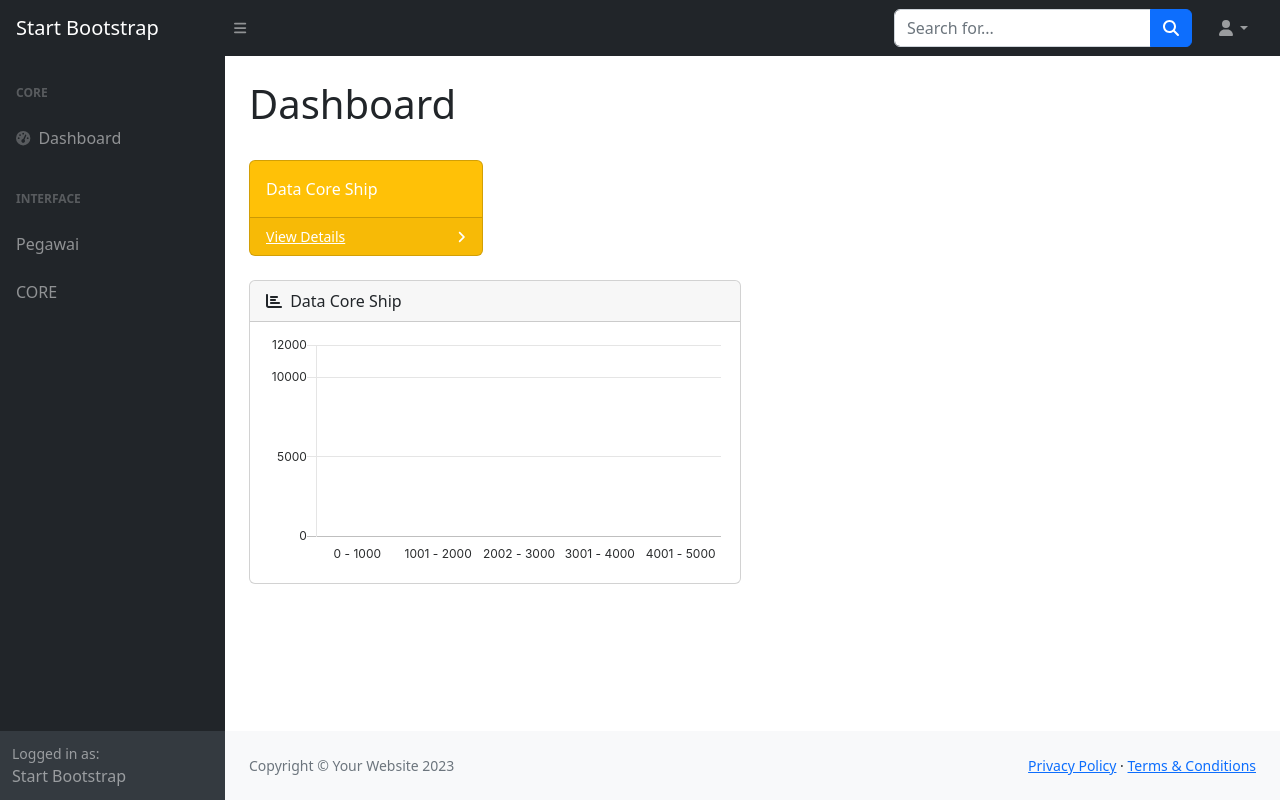
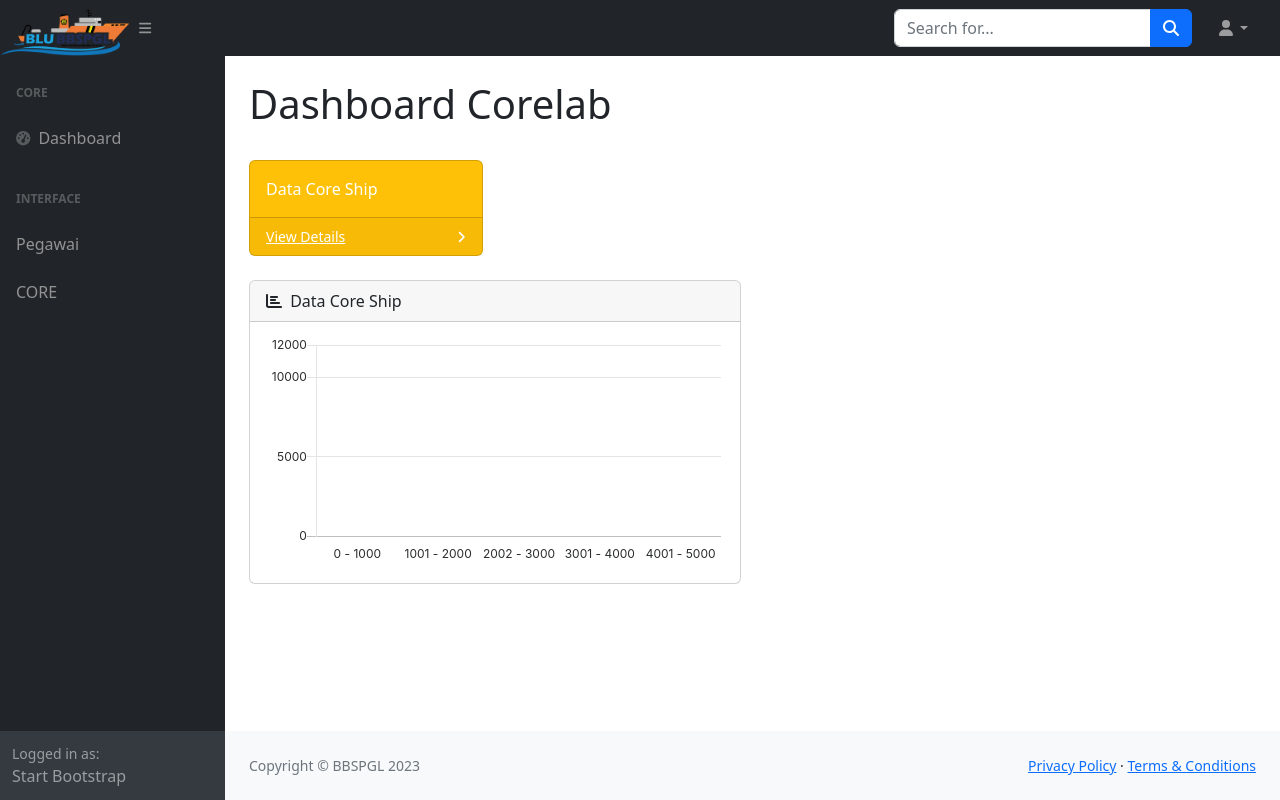
Before and after one commit to achmadJuliarman/corelab, a CodeIgniter 4 app: template app/Views/dashboard/index.php in a window 1280 px wide. Run offline with PHP 8.4 and a stand-in for CodeIgniter, Linux system fonts and the light colour scheme; the template is opened without the code that fills it, so the values that code supplies are empty; some libraries are stand-ins or nearby versions.

Commit message:
ubah gambar di menu kiri atas

```diff
--- a/app/Controllers/PegawaiController.php
+++ b/app/Controllers/PegawaiController.php
@@ -129,7 +129,6 @@ class PegawaiController extends BaseController
         $sheet->setCellValue('C1', 'Password');
         $sheet->setCellValue('D1', 'Nip');
         $sheet->setCellValue('E1', 'Telp');
-        $sheet->setCellValue('F1', 'ID Level User');
 
         $column = 2; //kolom start
 
@@ -140,7 +139,6 @@ class PegawaiController extends BaseController
          $sheet->setCellValue('C'.$column, $value->PASSWORD);
          $sheet->setCellValue('D'.$column, $value->NIP);
          $sheet->setCellValue('E'.$column, $value->TELP);
-         $sheet->setCellValue('F'.$column, $value->USERLEVELID);
          $column++;
        }
         //Mengatur style yang ada
@@ -164,7 +162,6 @@ class PegawaiController extends BaseController
        $sheet->getColumnDimension('B')->setAutoSize(true);
        $sheet->getColumnDimension('C')->setAutoSize(true);
        $sheet->getColumnDimension('D')->setAutoSize(true);
-       $sheet->getColumnDimension('F')->setAutoSize(true);
 
 
         //untuk melakukan download excel dan penamaan file nya
--- a/app/Views/dashboard/index.php
+++ b/app/Views/dashboard/index.php
@@ -2,7 +2,7 @@
 
 <?= $this->section('content') ?>
 <div class="container-fluid px-4">
-  <h1 class="mt-4">Dashboard</h1>
+  <h1 class="mt-4">Dashboard Corelab</h1>
   <!-- <ol class="breadcrumb mb-4">
         <li class="breadcrumb-item active">Dashboard</li>
     </ol> -->
--- a/app/Views/layouts/template.php
+++ b/app/Views/layouts/template.php
@@ -19,7 +19,7 @@
 <body class="sb-nav-fixed">
     <nav class="sb-topnav navbar navbar-expand navbar-dark bg-dark">
         <!-- Navbar Brand-->
-        <a class="navbar-brand ps-3" href="index.html">Start Bootstrap</a>
+         <a href="dashboard"><img src="assets/img/logo.png" alt="esdm" border="0" style="width: 130px; height: auto; margin-top: 8px;"></a>
         <!-- Sidebar Toggle-->
         <button class="btn btn-link btn-sm order-1 order-lg-0 me-4 me-lg-0" id="sidebarToggle" href="#!"><i class="fas fa-bars"></i></button>
         <!-- Navbar Search-->
@@ -76,7 +76,7 @@
             <footer class="py-4 bg-light mt-auto">
                 <div class="container-fluid px-4">
                     <div class="d-flex align-items-center justify-content-between small">
-                        <div class="text-muted">Copyright &copy; Your Website 2023</div>
+                        <div class="text-muted">Copyright &copy; BBSPGL 2023</div>
                         <div>
                             <a href="#">Privacy Policy</a>
                             &middot;
--- a/app/Views/pegawai/export-pegawai-pdf.php
+++ b/app/Views/pegawai/export-pegawai-pdf.php
@@ -54,7 +54,6 @@
                         <th>Nama</th>
                         <th>NIP</th>
                         <th>No Telp</th>
-                        <th>ID Lever User</th>
                     </tr>
                 </thead>
                 <tbody>
@@ -64,7 +63,6 @@
                             <td><?= $p->NAMA ?></td>
                             <td><?= $p->NIP ?></td>
                             <td><?= $p->TELP ?></td>
-                            <td><?= $p->USERLEVELID ?></td>
 
                         </tr>
                     <?php endforeach; ?>
```
